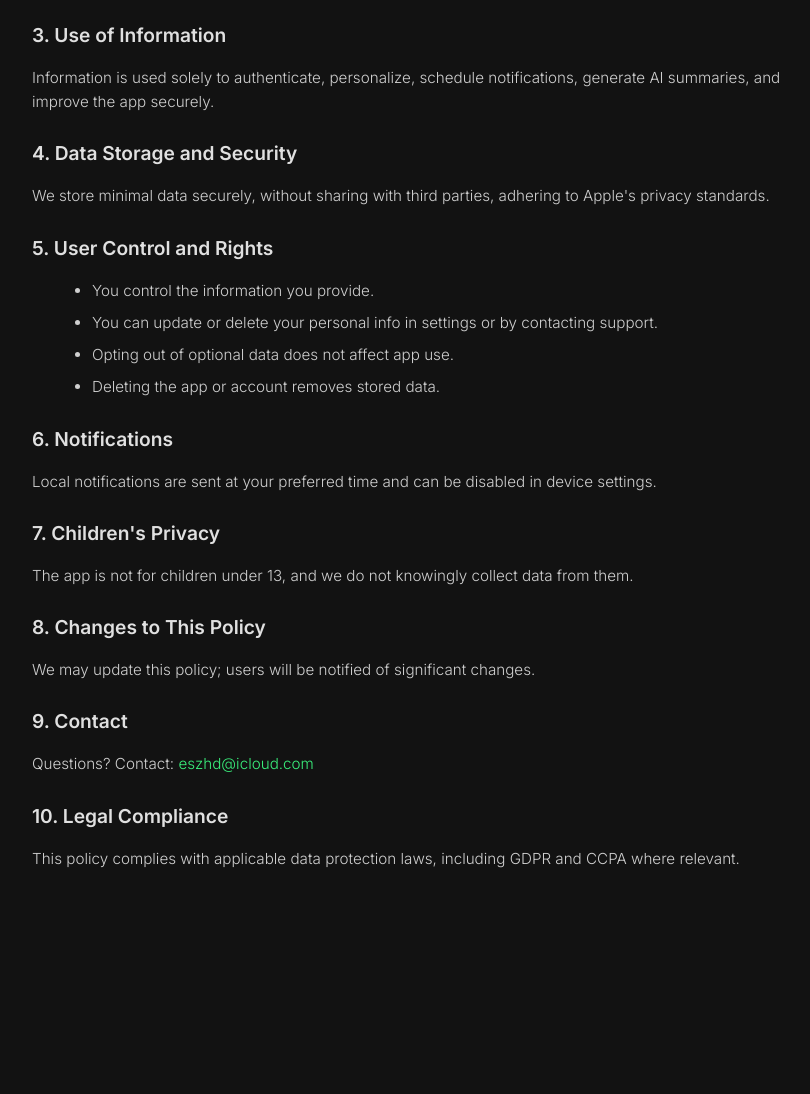
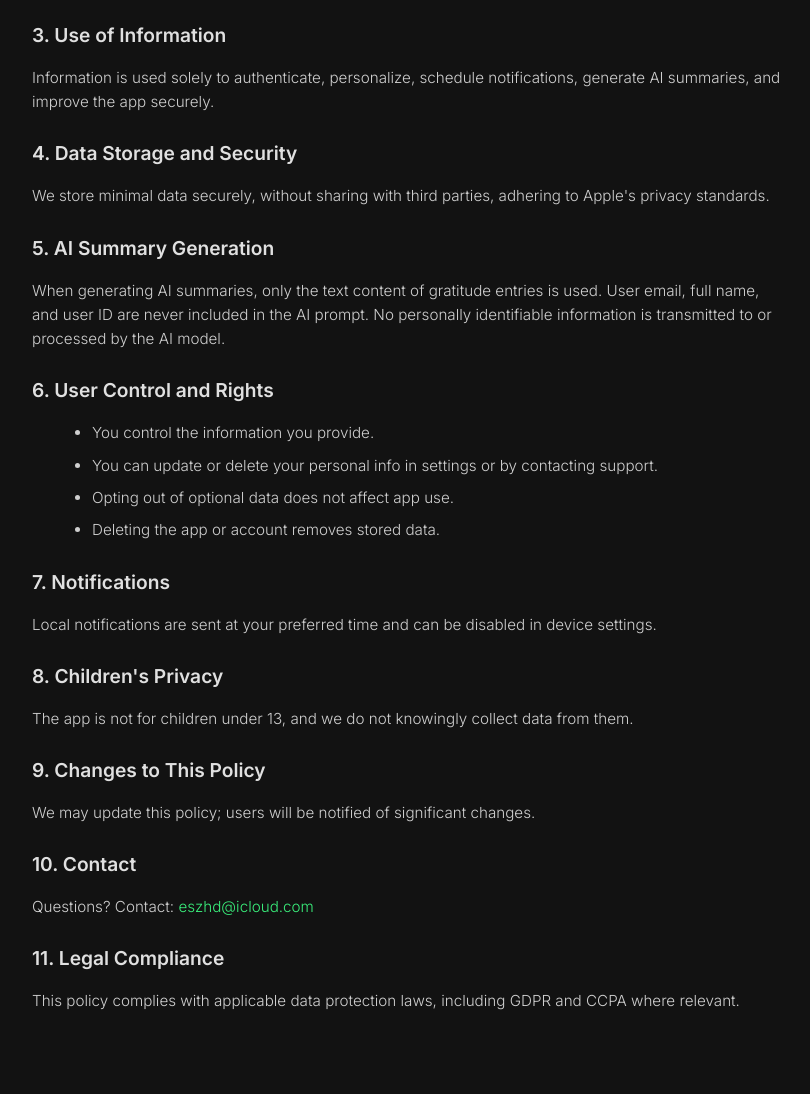
Before and after one commit to eesazahed/gratefultime-backend, a Flask app: page / in a window 1280 px wide. Shown: the part 976-2070 px from the top of the page, without its empty margins (222-1032 px from the left). Before the commit the page ends 1844 px from the top, so only its background shows below. Run offline with Flask 3, Linux system fonts and the light colour scheme.

```diff
--- a/app/__init__.py
+++ b/app/__init__.py
@@ -30,6 +30,6 @@ def create_app():
 
         @app.route('/')
         def index():
-            return render_template('index.html')
+            return render_template('index.html', app_id=Config.APP_ID)
 
     return app
--- a/app/config.py
+++ b/app/config.py
@@ -8,6 +8,7 @@ class Config:
     APPLE_KEYS_URL = "https://appleid.apple.com/auth/keys"
     APPLE_ISSUER = "https://appleid.apple.com"
     APPLE_AUDIENCE = "host.exp.Exponent"  # todo: replace in production
+    APP_ID = "no value yet"  # todo: replace in production
     SECRET_KEY = os.environ['SECRET_KEY']
     SQLALCHEMY_DATABASE_URI = os.environ['SQLALCHEMY_DATABASE_URI']
     SQLALCHEMY_TRACK_MODIFICATIONS = False
--- a/app/templates/index.html
+++ b/app/templates/index.html
@@ -135,7 +135,7 @@
       <section id="about" aria-label="About GratefulTime app">
         <h1>
           <a
-            href="https://apps.apple.com/app/idYOUR_APP_ID"
+            href="https://apps.apple.com/app/id{{ app_id }}"
             target="_blank"
             rel="noopener noreferrer"
             aria-label="GratefulTime on the App Store"
@@ -192,7 +192,15 @@
           adhering to Apple's privacy standards.
         </p>
 
-        <h3>5. User Control and Rights</h3>
+        <h3>5. AI Summary Generation</h3>
+        <p>
+          When generating AI summaries, only the text content of gratitude
+          entries is used. User email, full name, and user ID are never included
+          in the AI prompt. No personally identifiable information is
+          transmitted to or processed by the AI model.
+        </p>
+
+        <h3>6. User Control and Rights</h3>
         <ul>
           <li>You control the information you provide.</li>
           <li>
@@ -203,31 +211,31 @@
           <li>Deleting the app or account removes stored data.</li>
         </ul>
 
-        <h3>6. Notifications</h3>
+        <h3>7. Notifications</h3>
         <p>
           Local notifications are sent at your preferred time and can be
           disabled in device settings.
         </p>
 
-        <h3>7. Children's Privacy</h3>
+        <h3>8. Children's Privacy</h3>
         <p>
           The app is not for children under 13, and we do not knowingly collect
           data from them.
         </p>
 
-        <h3>8. Changes to This Policy</h3>
+        <h3>9. Changes to This Policy</h3>
         <p>
           We may update this policy; users will be notified of significant
           changes.
         </p>
 
-        <h3>9. Contact</h3>
+        <h3>10. Contact</h3>
         <p>
           Questions? Contact:
           <a href="mailto:eszhd@icloud.com">eszhd@icloud.com</a>
         </p>
 
-        <h3>10. Legal Compliance</h3>
+        <h3>11. Legal Compliance</h3>
         <p>
           This policy complies with applicable data protection laws, including
           GDPR and CCPA where relevant.
```
